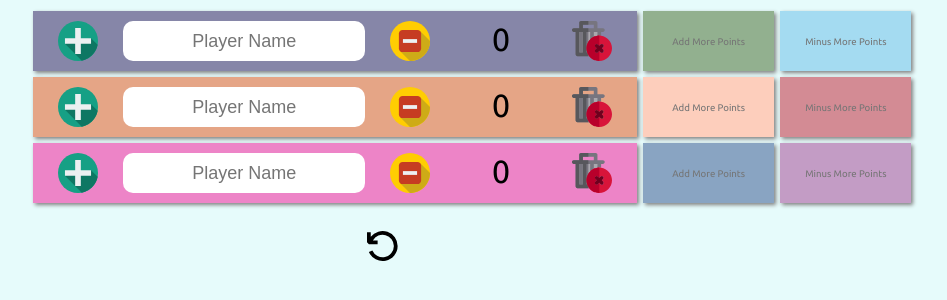
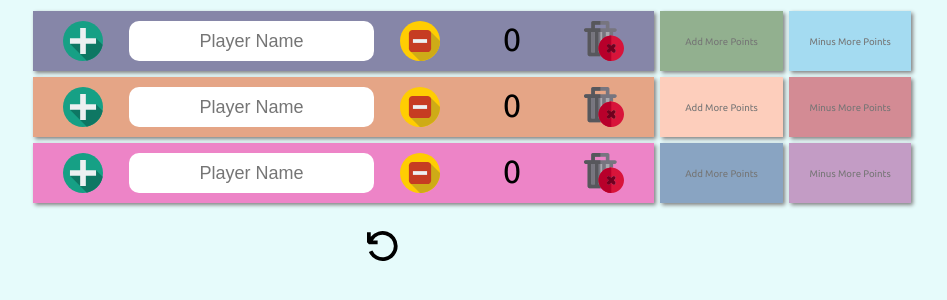
Before and after one commit to stefanatanasovmk/ScoreKeeper, a plain HTML site: page index.html in a window 1280 px wide. Shown: the whole page, without its empty margins (168-1115 px from the left). Drawn offline with Linux system fonts and the light colour scheme.

Commit message:
Update app.css

```diff
--- a/app.css
+++ b/app.css
@@ -9,6 +9,7 @@ body{
 .container{
 display: flex;
 flex-direction: column;
+justify-content: center;
 align-items: center;
      width: 70%;
 }
@@ -23,34 +24,11 @@ align-items: center;
      display: flex;
      flex-direction: row;
      justify-content: space-between;
-     flex-shrink: 2;
      height: 40px;
-     padding-top: 10px;
-     padding-bottom: 10px;
+     padding: 10px 0.5%;
      width: 70%;
      margin: 3px;
      box-shadow: 2px 2px 4px grey;
-}
-.plussbutton, .minusbutton, .deletebutton{
-     border: none;
-     width: 15%;
-}
-.nameSpan, input, input::placeholder{
-     width: 40%;
-     border: none;
-     border-radius: 10px;
-     padding: 0;
-     text-align: center;
-     font-size: large;
-}
-input::placeholder{
-     width: 100%;
-}
-.nameSpan{
-     font-size: 1.3em;
-     font-family: 'Ubuntu', sans-serif;
-     font-weight: 400;
-
 }
 
 .deletebutton{
@@ -69,12 +47,44 @@ input::placeholder{
      background-position: center;
 }
 
+.plussbutton, .minusbutton, .deletebutton{
+     border: none;
+     width: 15%;
+     padding: none;
+}
+.nameSpan, input, input::placeholder{
+     width: 40%;
+     border: none;
+     border-radius: 10px;
+     padding: 0;
+     text-align: center;
+     font-size: large;
+}
+input::placeholder{
+     width: 100%;
+}
+.nameSpan{
+     font-size: 1.3em;
+     font-weight: 400;
+
+}
 .scoreText{
      text-align: center;
      width: 15%;
      font-size: 2em;
+     font-weight: 400;
+}
+.moreLessPointsBtn{
+     width: 14%;
+     border-radius: 0;
+     margin: 3px;
+     font-size: 0.7em;
+     box-shadow: 2px 2px 4px grey;
      font-family: 'Ubuntu', sans-serif;
-     font-weight: 400;
+}
+.moreLessPointsBtn::placeholder{
+     font-size: 0.86em;
+     font-family: 'Ubuntu', sans-serif;
 }
 
 #reset{
@@ -103,18 +113,6 @@ input::placeholder{
      background-position: center;
 }
 
-.moreLessPointsBtn{
-     width: 15%;
-     border-radius: 0;
-     margin: 3px;
-     font-size: 0.7em;
-     box-shadow: 2px 2px 4px grey;
-     font-family: 'Ubuntu', sans-serif;
-}
-.moreLessPointsBtn::placeholder{
-     font-size: 0.86em;
-     font-family: 'Ubuntu', sans-serif;
-}
 
 @media (max-width: 700px) {
 
@@ -124,7 +122,7 @@ input::placeholder{
   .functions{
        width: 100%;
   }
-      .moreLessPointsBtn{
+  .moreLessPointsBtn{
        width: 8%;
   }
   .forDelete{
```
